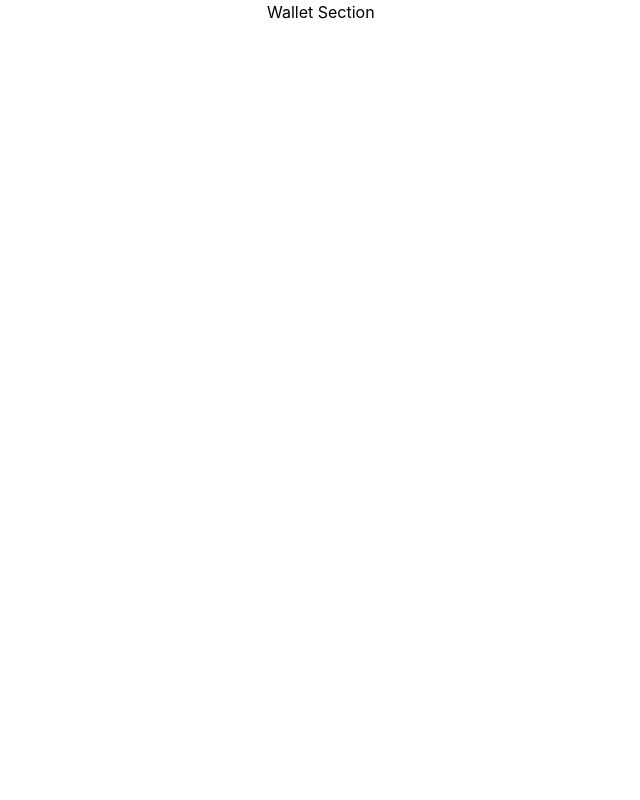
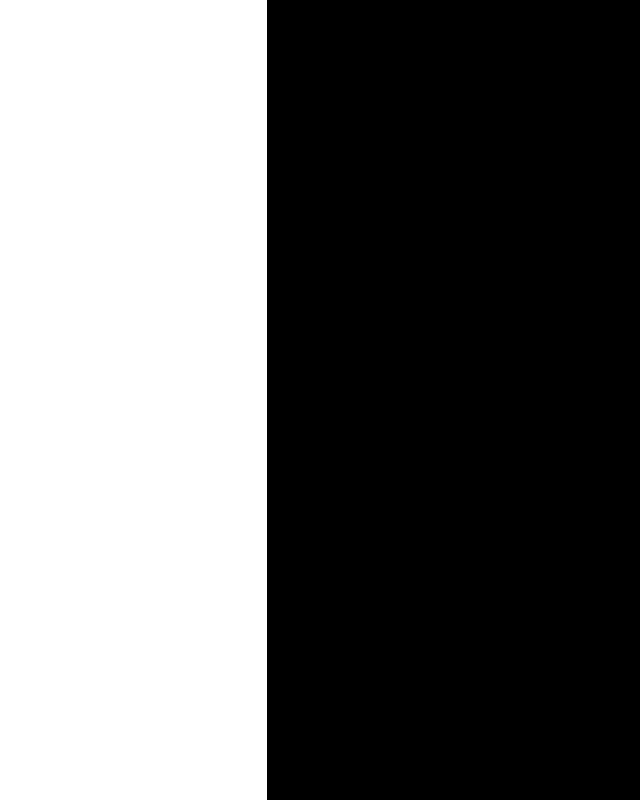
Before and after one commit to Pranav2612000/eth-wallet, a React (Create React App) app: page / in a window 1280 px wide. Shown: the whole page, without its empty margins (373-1013 px from the left). Built offline with nearby package versions, Linux system fonts and the light colour scheme.

Commit message:
feat: setup up react router with default route

```diff
--- a/package.json
+++ b/package.json
@@ -8,6 +8,7 @@
     "@testing-library/user-event": "^13.5.0",
     "react": "^17.0.2",
     "react-dom": "^17.0.2",
+    "react-router-dom": "^6.2.1",
     "react-scripts": "5.0.0",
     "web-vitals": "^2.1.2"
   },
--- a/src/App.js
+++ b/src/App.js
@@ -1,15 +1,20 @@
 import './App.css';
+import {
+    BrowserRouter as Router,
+    Routes,
+    Route,
+    Link
+} from "react-router-dom";
+import Home from "./components/pages/Home.jsx";
 
 function App() {
   return (
     <div className="App">
-      <div className="grid grid-cols-12">
-        <div className="col-span-6">
-        </div>
-        <div className="col-span-6">
-            Wallet Section
-        </div>
-      </div>
+      <Router>
+        <Routes>
+          <Route path="/" element={<Home />} />
+        </Routes>
+      </Router>
     </div>
   );
 }
--- /dev/null
+++ b/src/components/pages/Home.jsx
@@ -0,0 +1,12 @@
+function Home() {
+  return (
+    <div className="grid grid-cols-12 h-screen">
+      <div className="col-span-6">
+      </div>
+      <div className="bg-black col-span-6">
+      </div>
+    </div>
+  );
+}
+
+export default Home;
```
Also changed, not shown: 1 other file (tests, documents, lock files or other folders).
